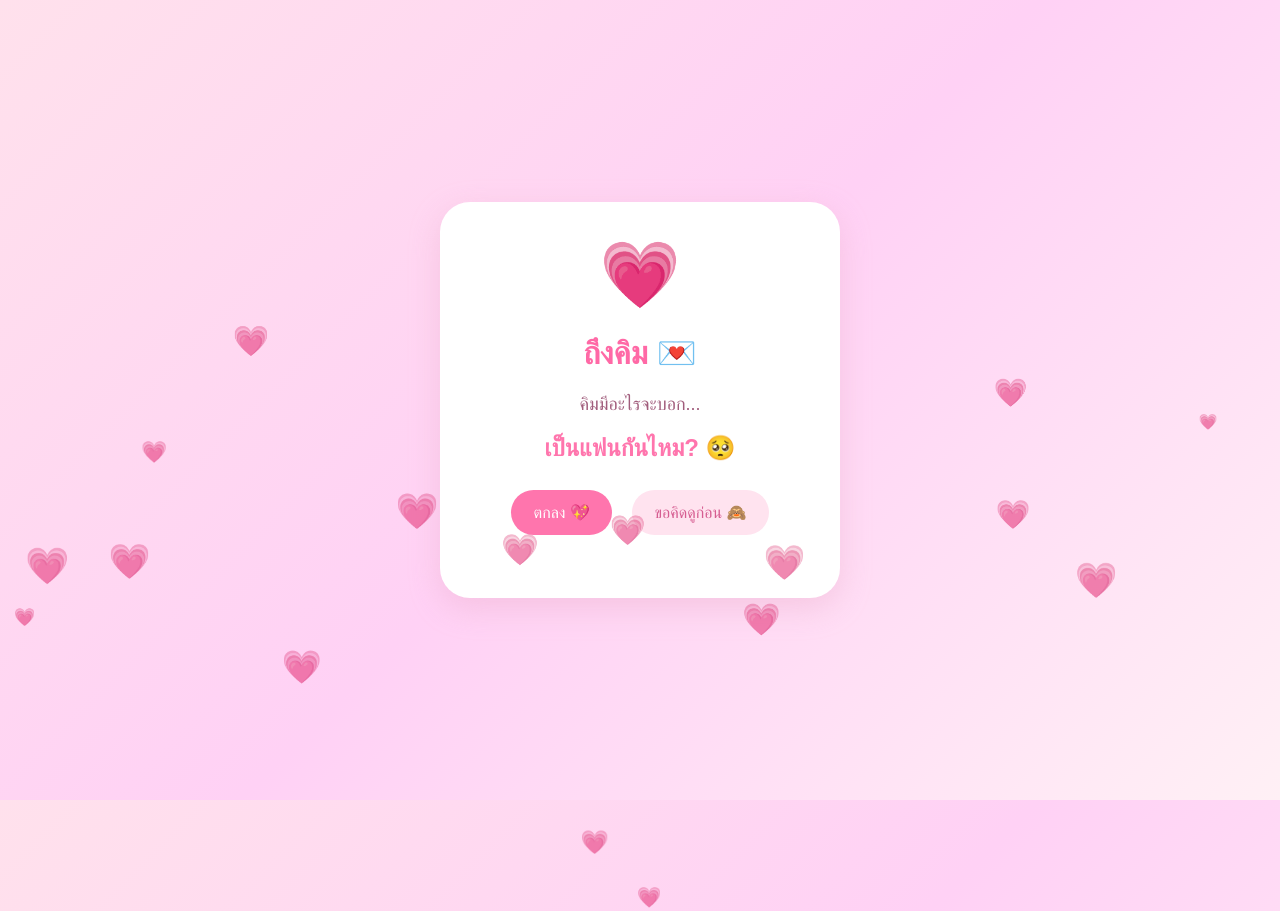
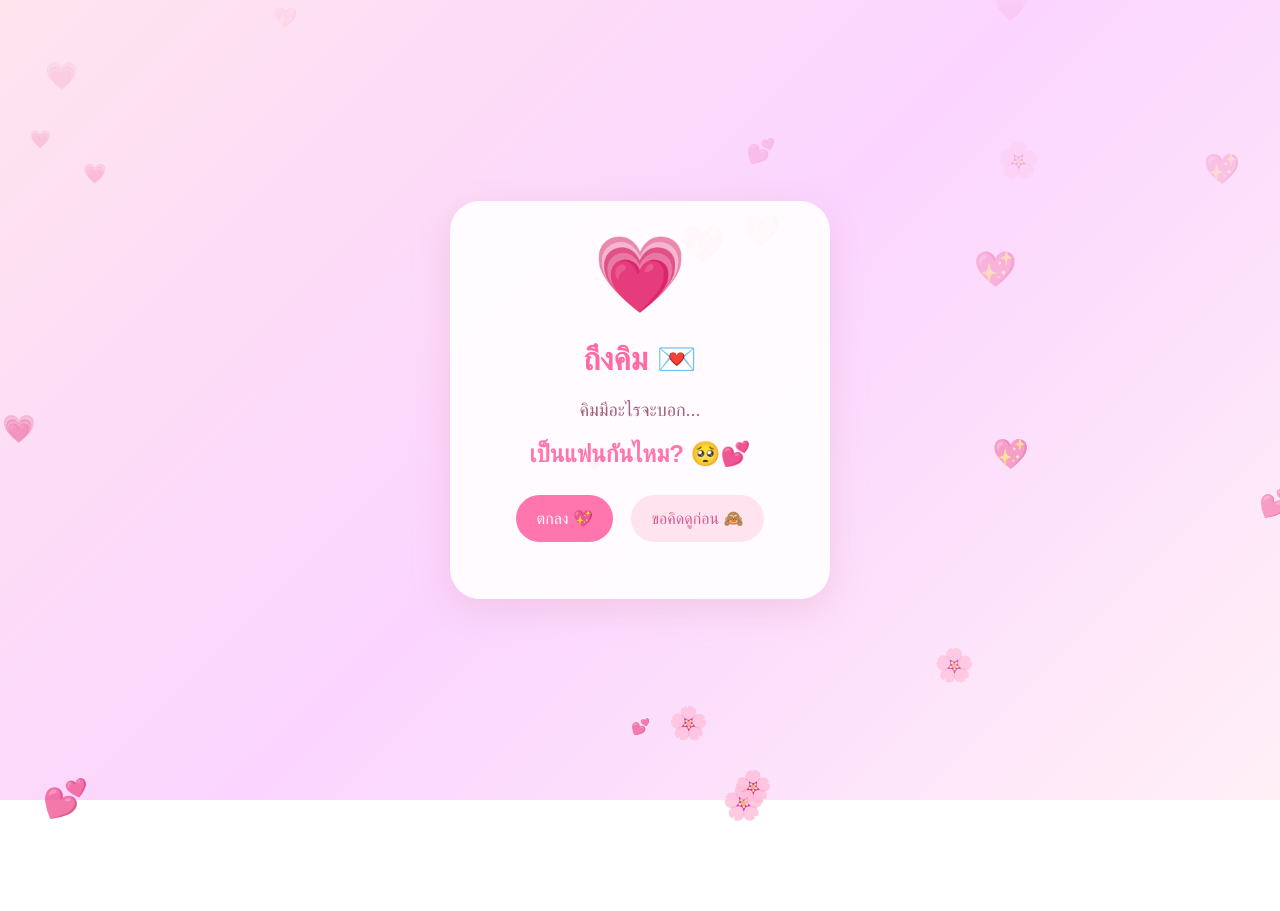
Before and after one commit to waranyapre4051-cloud/kim-love, a plain HTML site: page index.html in a window 1280 px wide. Shown: the top 911 px of the page. After the commit the page ends 800 px from the top, so only its background shows below. Drawn offline with Linux system fonts and the light colour scheme.

Commit message:
Update index.html

```diff
--- a/index.html
+++ b/index.html
@@ -1,82 +1,109 @@
+
 <!DOCTYPE html>
 <html lang="th">
 <head>
 <meta charset="UTF-8">
 <meta name="viewport" content="width=device-width, initial-scale=1.0">
 <title>ถึงคิม 💗</title>
+
 <style>
+* {
+  box-sizing: border-box;
+}
+
 body {
   margin: 0;
-  height: 100vh;
+  min-height: 100vh;
   display: flex;
   justify-content: center;
   align-items: center;
-  background: linear-gradient(135deg, #ffe1ec, #ffd1f5, #fff0f5);
+  overflow: hidden;
   font-family: sans-serif;
-  overflow: hidden;
+  background: linear-gradient(135deg, #ffe4ee, #fbd5ff, #fff0f6);
 }
+
 .card {
-  background: white;
-  padding: 35px 25px;
+  width: 88%;
+  max-width: 380px;
+  padding: 30px 20px;
+  text-align: center;
+  background: rgba(255,255,255,0.9);
   border-radius: 30px;
-  text-align: center;
-  width: 85%;
-  max-width: 350px;
-  box-shadow: 0 10px 30px #e8a9c566;
+  box-shadow: 0 10px 35px #e8a9c566;
+  z-index: 2;
 }
+
 .heart {
-  font-size: 65px;
+  font-size: 75px;
   animation: beat 1s infinite;
 }
+
 h1 {
   color: #ff69a6;
 }
+
+h2 {
+  color: #ff75ad;
+}
+
 p {
   color: #a15d7c;
   font-size: 18px;
 }
+
 button {
   border: none;
-  padding: 13px 22px;
+  padding: 14px 20px;
   border-radius: 30px;
   font-size: 16px;
-  margin: 8px;
+  margin: 7px;
   cursor: pointer;
 }
+
 .yes {
   background: #ff75ad;
   color: white;
 }
+
 .no {
   background: #ffe3ef;
   color: #d65d91;
 }
+
 #message {
+  margin-top: 20px;
+  font-size: 19px;
   color: #ff5d9e;
-  font-size: 19px;
-  margin-top: 20px;
+  line-height: 1.7;
 }
+
+.floating {
+  position: fixed;
+  bottom: -30px;
+  animation: float 6s linear infinite;
+  pointer-events: none;
+}
+
 @keyframes beat {
   50% { transform: scale(1.2); }
 }
-.floating {
-  position: absolute;
-  animation: float 5s linear infinite;
-  opacity: 0.6;
-}
+
 @keyframes float {
-  from { transform: translateY(100vh); }
-  to { transform: translateY(-10vh); }
+  from { transform: translateY(0); opacity: 0.8; }
+  to { transform: translateY(-110vh); opacity: 0; }
 }
 </style>
 </head>
+
 <body>
 
 <div class="card">
   <div class="heart">💗</div>
+
   <h1>ถึงคิม 💌</h1>
   <p>คิมมีอะไรจะบอก...</p>
-  <h2 style="color:#ff75ad;">เป็นแฟนกันไหม? 🥺</h2>
+
+  <h2>เป็นแฟนกันไหม? 🥺💕</h2>
 
   <button class="yes" onclick="yes()">ตกลง 💖</button>
   <button class="no" onclick="no()">ขอคิดดูก่อน 🙈</button>
@@ -87,17 +114,18 @@ button {
 <script>
 function yes() {
   document.getElementById("message").innerHTML =
-    "เย้! ขอบคุณนะ 💗🌷";
+    "เย้ 💗 ขอบคุณที่ตอบนะ! แคปหน้าจอนี้ส่งกลับมาให้คนทำเว็บด้วยนะ 📸💕";
 }
+
 function no() {
   document.getElementById("message").innerHTML =
-    "ไม่เป็นไรนะ คิมค่อย ๆ คิดก็ได้ 😊💌";
+    "ไม่เป็นไรเลยนะ 😊 ค่อย ๆ คิดได้ ขอบคุณที่ตอบนะ 💗";
 }
 
-for (let i = 0; i < 20; i++) {
+for (let i = 0; i < 25; i++) {
   let h = document.createElement("div");
   h.className = "floating";
-  h.innerHTML = "💗";
+  h.innerHTML = ["💗","💕","🌸","💖"][Math.floor(Math.random()*4)];
   h.style.left = Math.random() * 100 + "vw";
   h.style.animationDuration = (3 + Math.random() * 5) + "s";
   h.style.fontSize = (15 + Math.random() * 25) + "px";
```
